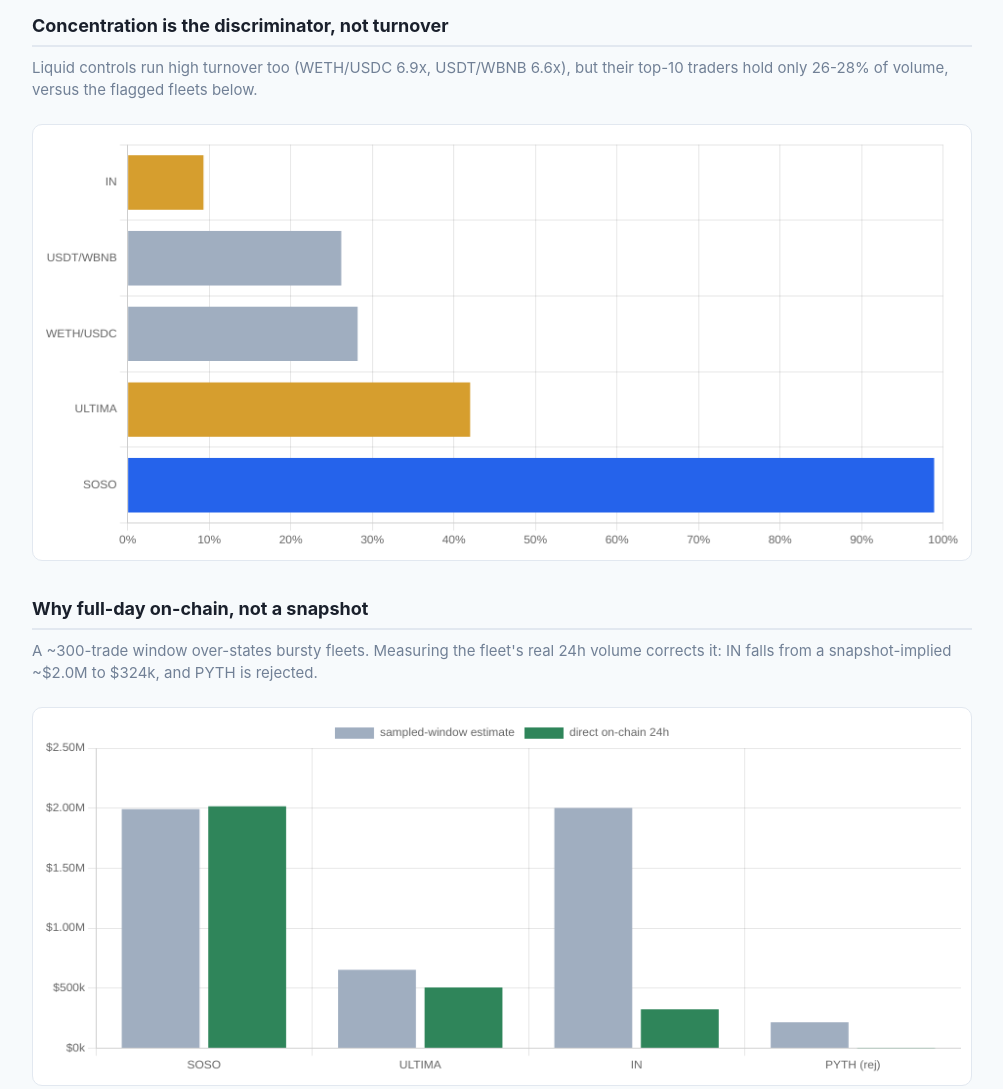
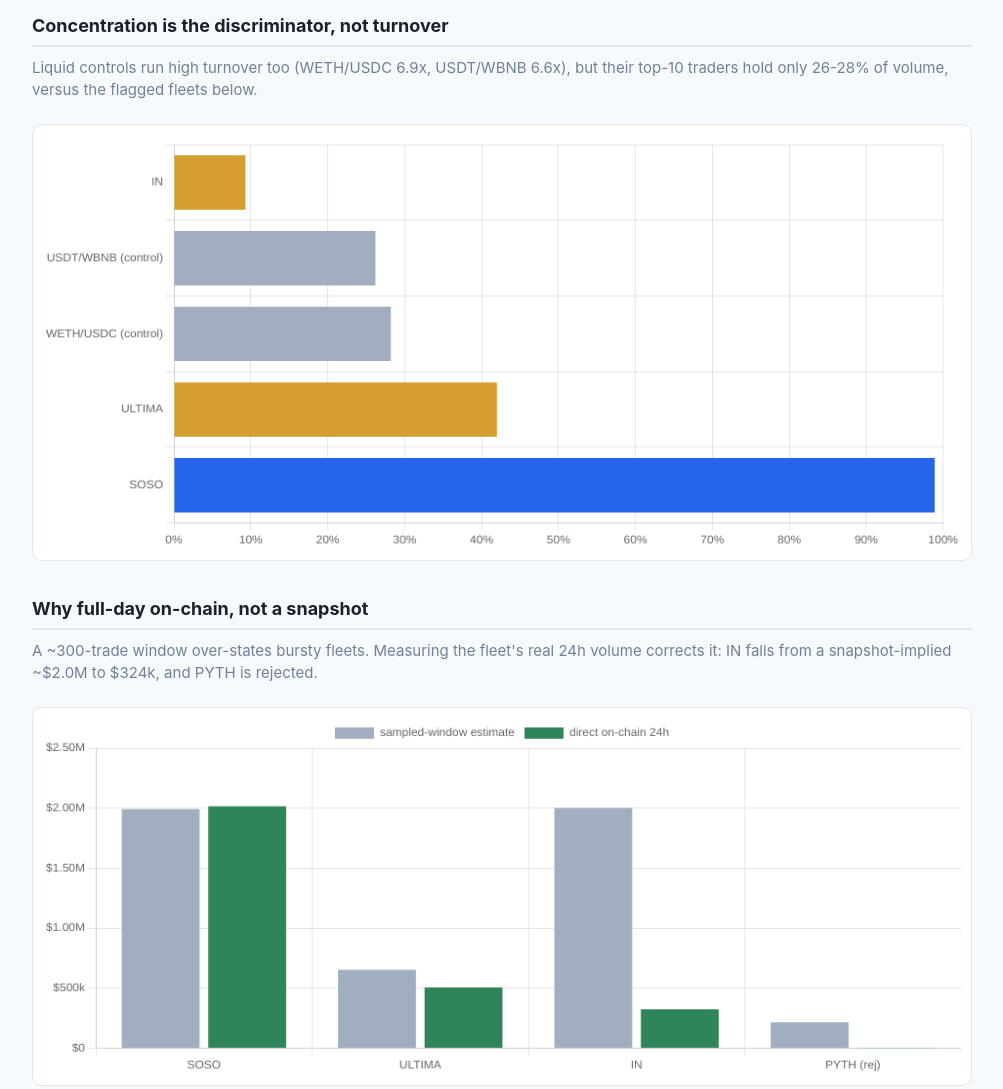
Before and after one commit to mkzung/dex-volume-integrity, a plain HTML site: page index.html in a window 1280 px wide. Shown: the part 960-2049 px from the top of the page, without its empty margins (138-1141 px from the left). Drawn offline with nearby package versions, Linux system fonts and the light colour scheme.

Commit message:
Dashboard + post polish: money() small values, control labels, precise wording
- Dashboard: money() now renders sub-$1k values (PYTH $206 was showing as $0k);
  concentration chart control bars labelled '(control)'; charts use getElementById.
- Post: 'Bitquery for EVM pools, Helius for the Solana candidate' (no confirmed pool is
  on Solana); tighten the control construction ('even the ten largest traders ... whereas
  a fleet of eleven wallets holds 98.9%'). Numbers unchanged; verify 68/0; re-rendered.

```diff
--- a/index.html
+++ b/index.html
@@ -69,10 +69,10 @@ code{background:#edf2f7;padding:1px 5px;border-radius:4px;font-size:12px}
 <div class=foot>Generated by <code>build_dashboard.py</code> from the same committed data that <code>verify.py</code> asserts; it cannot drift from the post. Companion repository and exact commit are linked with the submission. Figures use on-chain volume via Bitquery/Helius, cross-checked against DexScreener.</div>
 
 <script>
-const D={"conc": [["IN", 9.3, "#d69e2e", "flagged"], ["USDT/WBNB", 26.2, "#a0aec0", "control"], ["WETH/USDC", 28.2, "#a0aec0", "control"], ["ULTIMA", 42.0, "#d69e2e", "flagged"], ["SOSO", 98.9, "#2563eb", "flagged"]], "fab": [["IN", 324150, "#d69e2e"], ["ULTIMA", 506707, "#d69e2e"], ["SOSO", 2014730, "#2563eb"]], "wv": [["SOSO", 1992052, 2014730], ["ULTIMA", 654965, 506707], ["IN", 2001744, 324150], ["PYTH (rej)", 216125, 206]]};
-const money=v=>'$'+(v>=1e6?(v/1e6).toFixed(2)+'M':(v/1e3).toFixed(0)+'k');
-new Chart(fab,{type:'bar',data:{labels:D.fab.map(x=>x[0]),datasets:[{label:'fabricated $/day',data:D.fab.map(x=>x[1]),backgroundColor:D.fab.map(x=>x[2])}]},options:{indexAxis:'y',plugins:{legend:{display:false},tooltip:{callbacks:{label:c=>money(c.parsed.x)+'/day'}}},scales:{x:{ticks:{callback:money}}}}});
-new Chart(conc,{type:'bar',data:{labels:D.conc.map(x=>x[0]),datasets:[{label:'share of 24h pool volume (%)',data:D.conc.map(x=>x[1]),backgroundColor:D.conc.map(x=>x[2])}]},options:{indexAxis:'y',plugins:{legend:{display:false},tooltip:{callbacks:{label:c=>c.parsed.x+'% of pool'}}},scales:{x:{max:100,ticks:{callback:v=>v+'%'}}}}});
-new Chart(wv,{type:'bar',data:{labels:D.wv.map(x=>x[0]),datasets:[{label:'sampled-window estimate',data:D.wv.map(x=>x[1]),backgroundColor:'#a0aec0'},{label:'direct on-chain 24h',data:D.wv.map(x=>x[2]),backgroundColor:'#2f855a'}]},options:{plugins:{tooltip:{callbacks:{label:c=>c.dataset.label+': '+money(c.parsed.y)}}},scales:{y:{ticks:{callback:money}}}}});
+const D={"conc": [["IN", 9.3, "#d69e2e", "flagged"], ["USDT/WBNB (control)", 26.2, "#a0aec0", "control"], ["WETH/USDC (control)", 28.2, "#a0aec0", "control"], ["ULTIMA", 42.0, "#d69e2e", "flagged"], ["SOSO", 98.9, "#2563eb", "flagged"]], "fab": [["IN", 324150, "#d69e2e"], ["ULTIMA", 506707, "#d69e2e"], ["SOSO", 2014730, "#2563eb"]], "wv": [["SOSO", 1992052, 2014730], ["ULTIMA", 654965, 506707], ["IN", 2001744, 324150], ["PYTH (rej)", 216125, 206]]};
+const money=v=>'$'+(v>=1e6?(v/1e6).toFixed(2)+'M':v>=1e3?(v/1e3).toFixed(0)+'k':Math.round(v));
+new Chart(document.getElementById('fab'),{type:'bar',data:{labels:D.fab.map(x=>x[0]),datasets:[{label:'fabricated $/day',data:D.fab.map(x=>x[1]),backgroundColor:D.fab.map(x=>x[2])}]},options:{indexAxis:'y',plugins:{legend:{display:false},tooltip:{callbacks:{label:c=>money(c.parsed.x)+'/day'}}},scales:{x:{ticks:{callback:money}}}}});
+new Chart(document.getElementById('conc'),{type:'bar',data:{labels:D.conc.map(x=>x[0]),datasets:[{label:'share of 24h pool volume (%)',data:D.conc.map(x=>x[1]),backgroundColor:D.conc.map(x=>x[2])}]},options:{indexAxis:'y',plugins:{legend:{display:false},tooltip:{callbacks:{label:c=>c.parsed.x+'% of pool'}}},scales:{x:{max:100,ticks:{callback:v=>v+'%'}}}}});
+new Chart(document.getElementById('wv'),{type:'bar',data:{labels:D.wv.map(x=>x[0]),datasets:[{label:'sampled-window estimate',data:D.wv.map(x=>x[1]),backgroundColor:'#a0aec0'},{label:'direct on-chain 24h',data:D.wv.map(x=>x[2]),backgroundColor:'#2f855a'}]},options:{plugins:{tooltip:{callbacks:{label:c=>c.dataset.label+': '+money(c.parsed.y)}}},scales:{y:{ticks:{callback:money}}}}});
 </script>
 </div></body></html>
```
Also changed, not shown: 2 other files.
